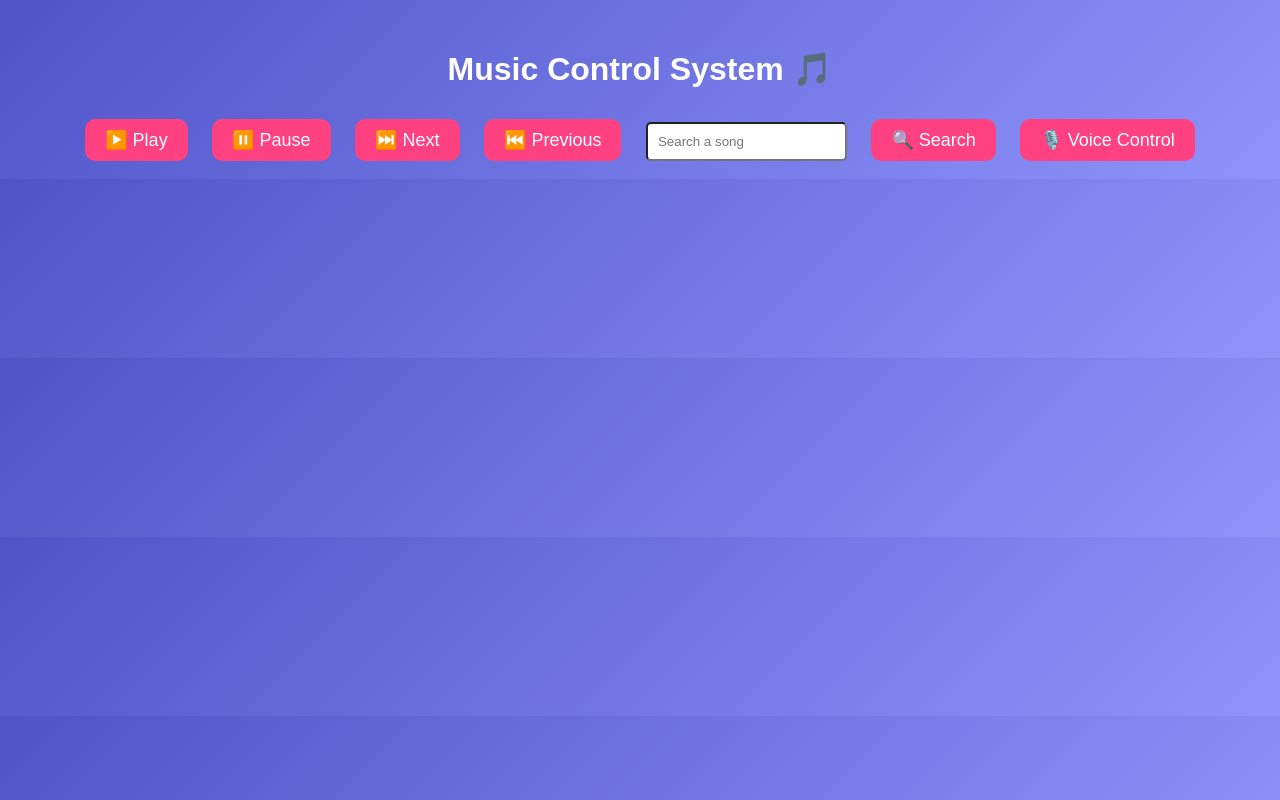
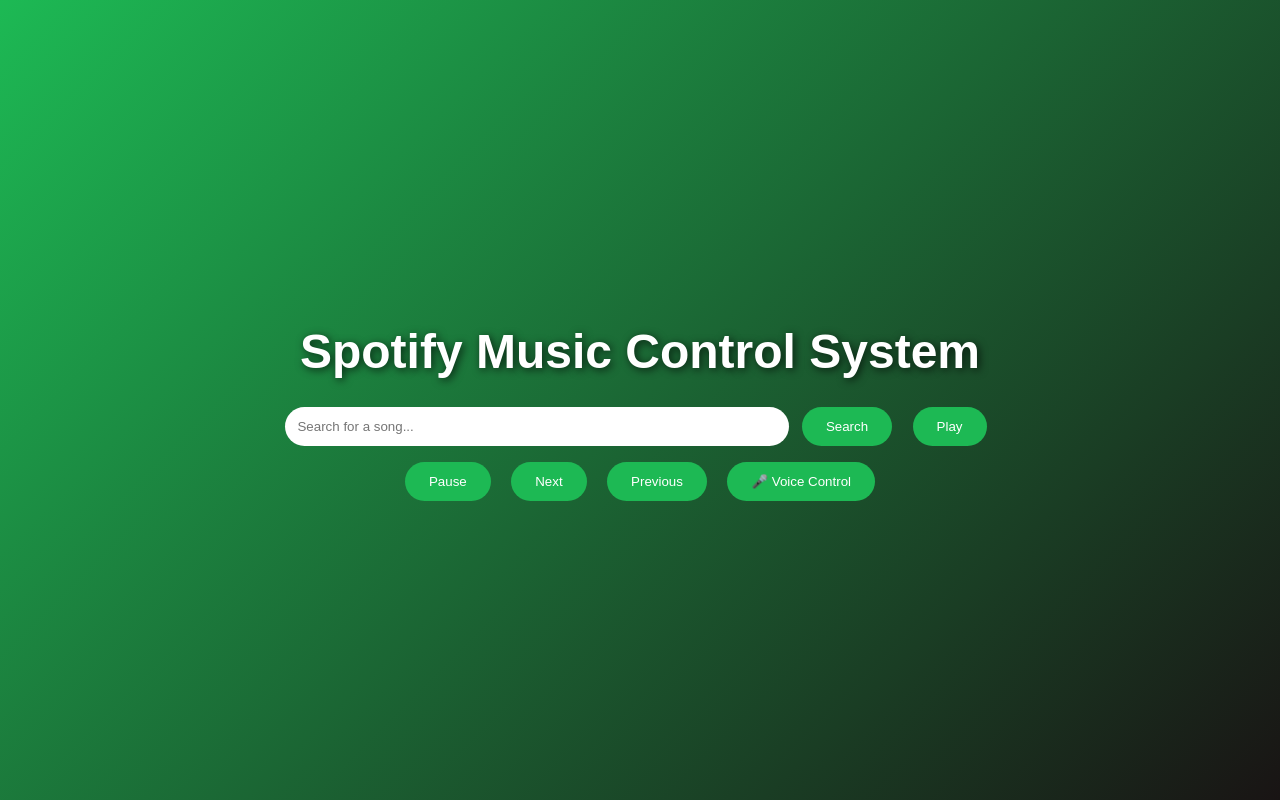
Before and after one commit to yadnyesh2906/BeatBot, a Flask app: page / in a window 1280 px wide. Run offline with Flask 3, Linux system fonts and the light colour scheme.

Commit message:
Initial commit - Spotify Clone

```diff
--- a/music_control_voice.py
+++ b/music_control_voice.py
@@ -1,20 +1,32 @@
 from flask import Flask, render_template, request, jsonify
 import spotipy
 from spotipy.oauth2 import SpotifyOAuth
+import speech_recognition as sr
 
 app = Flask(__name__)
 
-# Spotify API Credentials
+# Spotify API credentials
 CLIENT_ID = "0120848b9fe94d6f85530aa7f2797a9e"
 CLIENT_SECRET = "9fba8f5706e24f6c889217f3f042ff28"
-REDIRECT_URI = "https://audius.onrender.com"
+REDIRECT_URI = "http://localhost:5000/callback"
 SCOPE = "user-modify-playback-state user-read-playback-state user-read-currently-playing"
 
-# Initialize Spotify Client
-sp = spotipy.Spotify(auth_manager=SpotifyOAuth(client_id=CLIENT_ID,
-                                               client_secret=CLIENT_SECRET,
-                                               redirect_uri=REDIRECT_URI,
-                                               scope=SCOPE))
+# Initialize Spotify client
+sp = spotipy.Spotify(auth_manager=SpotifyOAuth(
+    client_id=CLIENT_ID,
+    client_secret=CLIENT_SECRET,
+    redirect_uri=REDIRECT_URI,
+    scope=SCOPE
+))
+
+# Voice commands mapping
+COMMANDS = {
+    "play": "play",
+    "pause": "pause",
+    "resume": "play",
+    "next": "next",
+    "previous": "previous"
+}
 
 @app.route("/")
 def index():
@@ -22,37 +34,65 @@ def index():
 
 @app.route("/control", methods=["POST"])
 def control():
-    data = request.get_json()
-    command = data.get("command")
+    command = request.json.get("command")
+    if not command:
+        return jsonify({"error": "No command provided"}), 400
 
     try:
         if command == "play":
             sp.start_playback()
         elif command == "pause":
             sp.pause_playback()
+        elif command == "resume":
+            sp.start_playback()
         elif command == "next":
             sp.next_track()
         elif command == "previous":
             sp.previous_track()
         else:
-            return jsonify({"error": "Invalid command"}), 400
+            return jsonify({"error": "Unknown command"}), 400
 
-        return jsonify({"status": f"{command} command executed"})
+        return jsonify({"status": "success", "command": command})
+    except Exception as e:
+        return jsonify({"error": str(e)}), 500
+
+@app.route("/voice", methods=["POST"])
+def voice():
+    recognizer = sr.Recognizer()
+    audio_file = request.files.get("audio")
+    if not audio_file:
+        return jsonify({"error": "No audio file provided"}), 400
+
+    try:
+        with sr.AudioFile(audio_file) as source:
+            audio_data = recognizer.record(source)
+        text = recognizer.recognize_google(audio_data).lower()
+        command = next((cmd for cmd in COMMANDS if cmd in text), None)
+        if command:
+            return control()
+        else:
+            return jsonify({"error": "No valid command recognized"}), 400
     except Exception as e:
         return jsonify({"error": str(e)}), 500
 
 @app.route("/search", methods=["POST"])
 def search():
-    data = request.get_json()
-    query = data.get("query")
+    query = request.json.get("query")
+    if not query:
+        return jsonify({"error": "No search query provided"}), 400
 
     try:
-        results = sp.search(q=query, limit=1, type="track")
-        track_uri = results['tracks']['items'][0]['uri']
-        sp.start_playback(uris=[track_uri])
-        return jsonify({"status": f"Playing: {query}"})
+        results = sp.search(q=query, limit=5, type='track')
+        tracks = [
+            {
+                "name": track["name"],
+                "artist": track["artists"][0]["name"],
+                "uri": track["uri"]
+            } for track in results["tracks"]["items"]
+        ]
+        return jsonify({"tracks": tracks})
     except Exception as e:
         return jsonify({"error": str(e)}), 500
 
 if __name__ == "__main__":
-    app.run(host="0.0.0.0", port=5000, debug=True)
+    app.run(debug=True)
--- a/static/style.css
+++ b/static/style.css
@@ -1,24 +1,84 @@
+/* Modern and responsive styling */
 body {
+    font-family: 'Poppins', sans-serif;
+    margin: 0;
+    padding: 0;
+    background: linear-gradient(135deg, #1DB954, #191414);
+    color: white;
+    display: flex;
+    justify-content: center;
+    align-items: center;
+    min-height: 100vh;
+}
+
+.container {
+    width: 90%;
+    max-width: 800px;
     text-align: center;
-    font-family: Arial, sans-serif;
-    background: linear-gradient(135deg, #4e54c8, #8f94fb);
-    color: white;
-    margin-top: 50px;
+}
+
+h1 {
+    font-size: 3rem;
+    margin-bottom: 1rem;
+    text-shadow: 2px 2px 8px rgba(0, 0, 0, 0.7);
+}
+
+.controls {
+    margin-top: 20px;
 }
 
 button {
-    padding: 10px 20px;
-    margin: 10px;
-    font-size: 18px;
+    background: #1DB954;
+    color: white;
     border: none;
-    border-radius: 10px;
-    background-color: #ff4081;
-    color: white;
+    padding: 12px 24px;
+    margin: 8px;
+    border-radius: 50px;
     cursor: pointer;
+    transition: background 0.3s;
+}
+
+button:hover {
+    background: #1aa34a;
+}
+
+#playBtn {
+    display: block;
+    margin: 40px auto 0; /* Moves play button below others */
 }
 
 input {
-    padding: 10px;
-    margin: 10px;
-    border-radius: 5px;
+    padding: 12px;
+    width: 60%;
+    border: none;
+    border-radius: 25px;
+    outline: none;
 }
+
+.suggestions {
+    margin-top: 20px;
+    max-height: 300px;
+    overflow-y: auto;
+}
+
+.suggestion-item {
+    padding: 12px;
+    margin: 8px 0;
+    background: rgba(255, 255, 255, 0.1);
+    border-radius: 12px;
+    display: flex;
+    align-items: center;
+    cursor: pointer;
+    transition: background 0.3s;
+}
+
+.suggestion-item:hover {
+    background: rgba(255, 255, 255, 0.3);
+}
+
+.track-image {
+    width: 50px;
+    height: 50px;
+    border-radius: 8px;
+    margin-right: 16px;
+}
--- a/templates/index.html
+++ b/templates/index.html
@@ -1,21 +1,28 @@
 <!DOCTYPE html>
 <html lang="en">
 <head>
+    <meta charset="UTF-8">
     <title>Music Control System</title>
     <link rel="stylesheet" href="/static/style.css">
 </head>
 <body>
-    <h1>Music Control System 🎵</h1>
+    <div class="container">
+        <h1>Spotify Music Control System</h1>
 
-    <button onclick="sendCommand('play')">▶️ Play</button>
-    <button onclick="sendCommand('pause')">⏸️ Pause</button>
-    <button onclick="sendCommand('next')">⏭️ Next</button>
-    <button onclick="sendCommand('previous')">⏮️ Previous</button>
+        <div class="controls">
+            <input type="text" id="search-bar" placeholder="Search for a song...">
+            <button id="search-btn" onclick="searchSong()">Search</button>
 
-    <input id="song" type="text" placeholder="Search a song">
-    <button onclick="searchSong()">🔍 Search</button>
+            <button onclick="control('play')">Play</button>
+            <button onclick="control('pause')">Pause</button>
+            <button onclick="control('next')">Next</button>
+            <button onclick="control('previous')">Previous</button>
 
-    <button onclick="startVoice()">🎙️ Voice Control</button>
+            <button id="voice-btn" onclick="startVoiceControl()">🎤 Voice Control</button>
+        </div>
+
+        <div id="results"></div>
+    </div>
 
     <script src="/static/script.js"></script>
 </body>
```
Also changed, not shown: static/script.js (+72 -27 lines), 1 other file.
